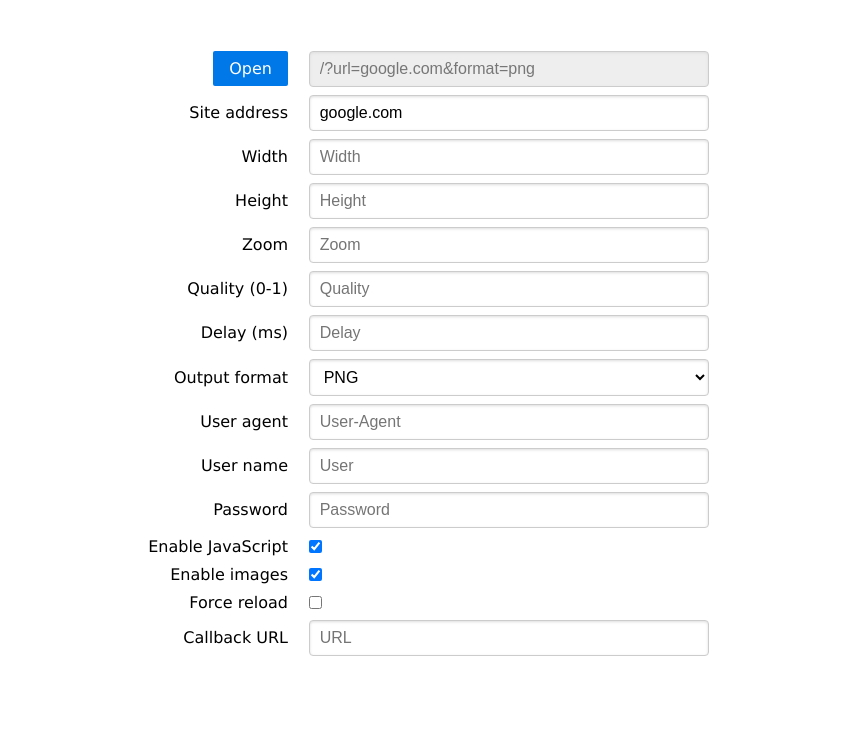
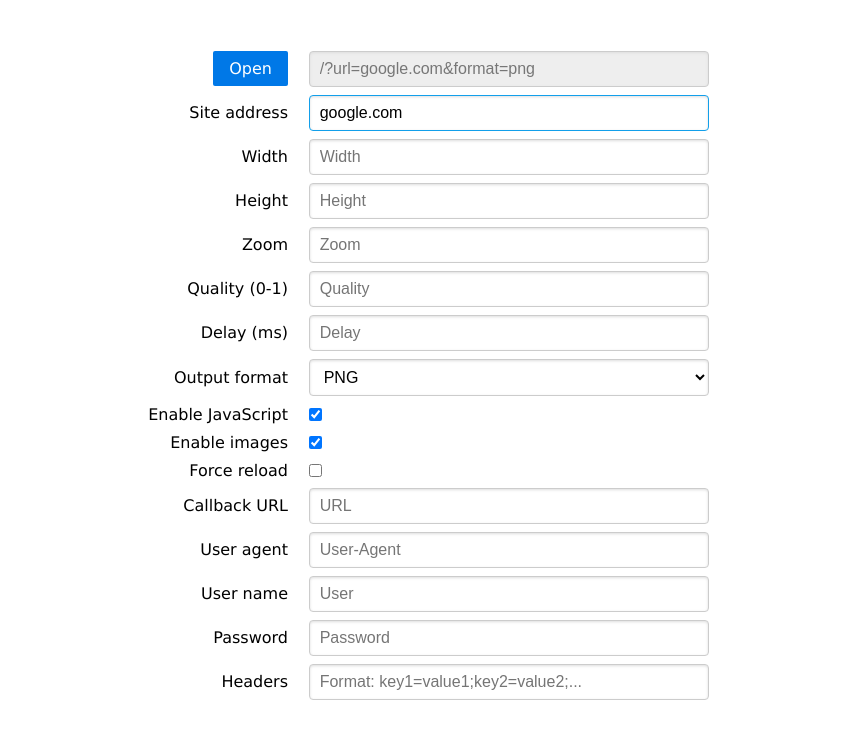
Before and after one commit to vbauer/manet, a website: page public/usage.html in a window 1280 px wide. Shown: the part 169-908 px from the top of the page, without its empty margins (208-1071 px from the left). Drawn offline with Linux system fonts and the light colour scheme.

Commit message:
Add "headers" parameter in the Sandbox UI

```diff
--- a/public/js/app.js
+++ b/public/js/app.js
@@ -7,8 +7,8 @@
         'width', 'height', 'zoom', 'quality',
         'js', 'images',
         'user', 'password',
-        'force',
-        'callback'
+        'callback', 'headers',
+        'force'
     ];
 
     function cleanBoolValue(name, value) {
--- a/public/usage.html
+++ b/public/usage.html
@@ -36,7 +36,7 @@
 
                 <div class="pure-control-group">
                     <label for="url">Site address</label>
-                    <input id="url" name="url" type="text" placeholder="URL" maxlength="1024" value="google.com">
+                    <input id="url" name="url" type="text" placeholder="URL" maxlength="1024" value="google.com" autofocus>
                 </div>
 
                 <div class="pure-control-group">
@@ -76,21 +76,6 @@
                 </div>
 
                 <div class="pure-control-group">
-                    <label for="agent">User agent</label>
-                    <input id="agent" name="agent" type="text" maxlength="1024" placeholder="User-Agent">
-                </div>
-
-                <div class="pure-control-group">
-                    <label for="user">User name</label>
-                    <input id="user" name="user" type="text" maxlength="256" placeholder="User">
-                </div>
-
-                <div class="pure-control-group">
-                    <label for="password">Password</label>
-                    <input id="password" name="password" type="text" maxlength="256" placeholder="Password">
-                </div>
-
-                <div class="pure-control-group">
                     <label for="js" class="pure-checkbox">Enable JavaScript</label>
                     <input id="js" name="js" type="checkbox" checked>
                 </div>
@@ -110,6 +95,26 @@
                     <input id="callback" name="callback" type="text" maxlength="1024" placeholder="URL">
                 </div>
 
+                <div class="pure-control-group">
+                    <label for="agent">User agent</label>
+                    <input id="agent" name="agent" type="text" maxlength="1024" placeholder="User-Agent">
+                </div>
+
+                <div class="pure-control-group">
+                    <label for="user">User name</label>
+                    <input id="user" name="user" type="text" maxlength="256" placeholder="User">
+                </div>
+
+                <div class="pure-control-group">
+                    <label for="password">Password</label>
+                    <input id="password" name="password" type="text" maxlength="256" placeholder="Password">
+                </div>
+
+                <div class="pure-control-group">
+                    <label for="headers">Headers</label>
+                    <input id="headers" name="headers" type="text" maxlength="1024" placeholder="Format: key1=value1;key2=value2;...">
+                </div>
+
             </fieldset>
         </form>
 
```
